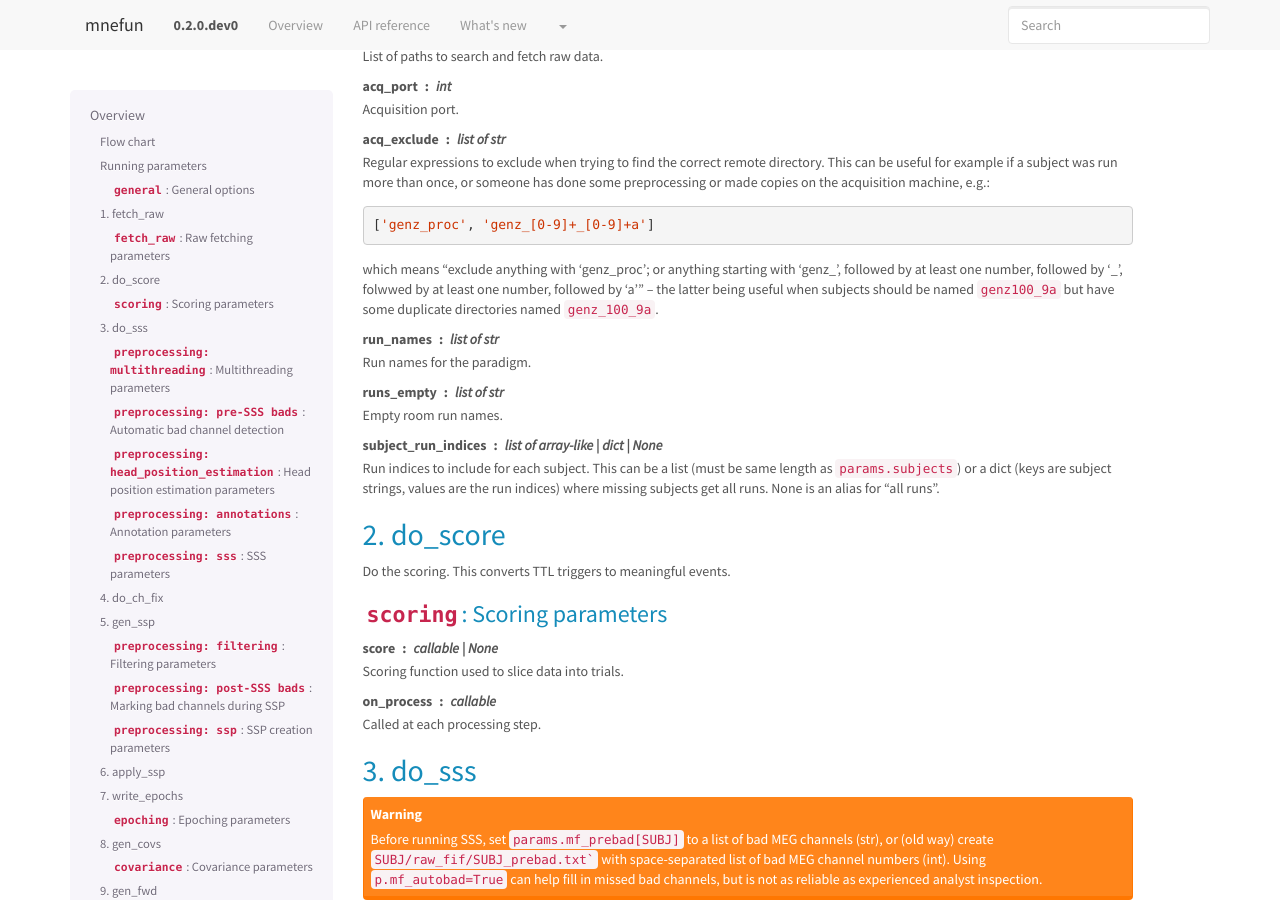
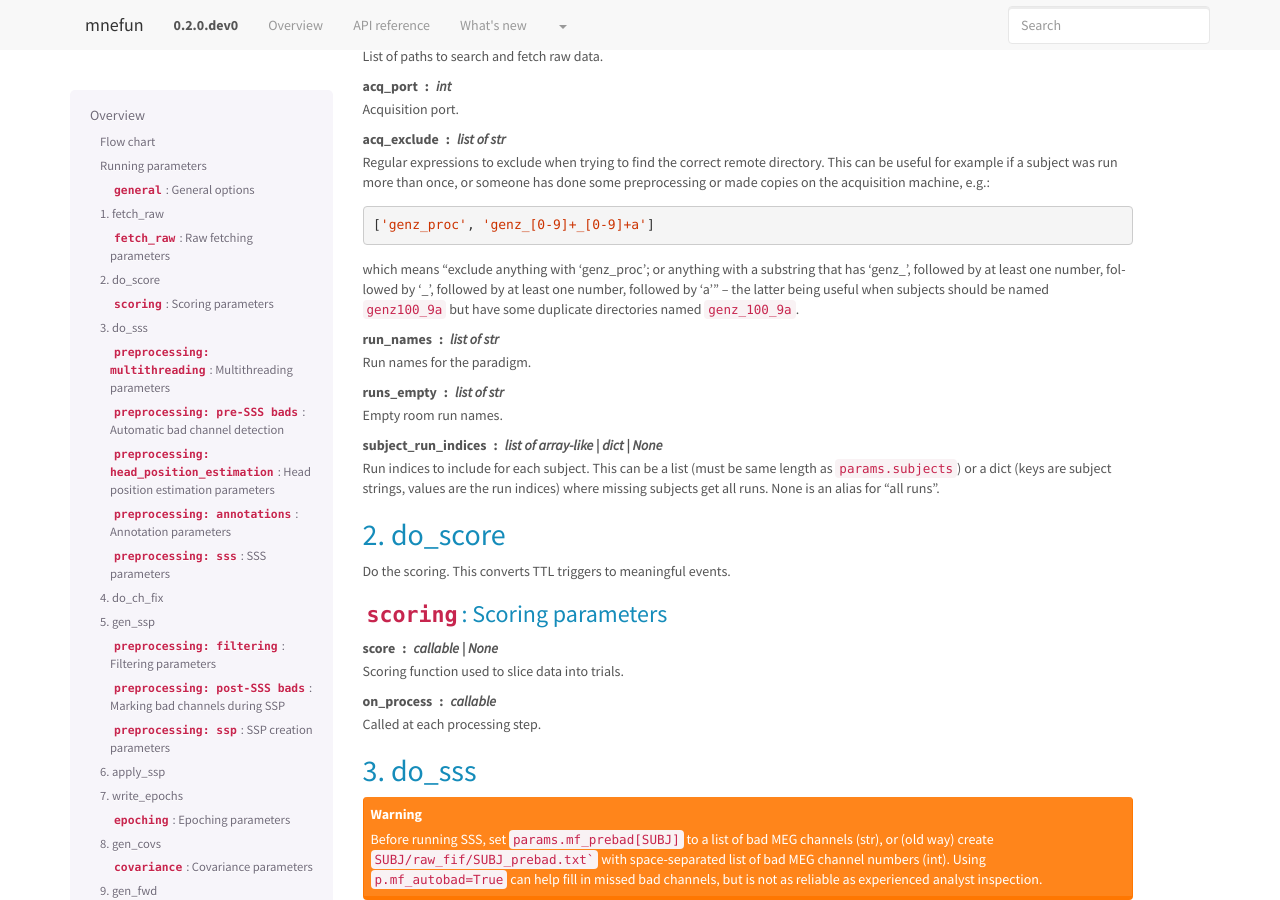
Before and after one commit to LABSN/mnefun, a Sphinx documentation site: the page built from doc/overview.rst, in a window 1280 px wide and 900 px high, scrolled down 2206 px. Built offline with Sphinx 7.4.7, drawn with Linux system fonts in a browser that asks for light colours; cross-references to code outside the pages are shown as plain code.

Commit message:
FIX: Wording

```diff
--- a/doc/overview.rst
+++ b/doc/overview.rst
@@ -106,11 +106,11 @@ acq_exclude : list of str
 
         ['genz_proc', 'genz_[0-9]+_[0-9]+a']
 
-    which means "exclude anything with 'genz_proc'; or anything starting with
-    'genz\_', followed by at least one number, followed by '_', folwwed by at
-    least one number, followed by 'a'" -- the latter being useful when subjects
-    should be named ``genz100_9a`` but have some duplicate directories named
-    ``genz_100_9a``.
+    which means "exclude anything with 'genz_proc'; or anything with a
+    substring that has 'genz\_', followed by at least one number, followed by
+    '_', followed by at least one number, followed by 'a'" -- the latter being
+    useful when subjects should be named ``genz100_9a`` but have some duplicate
+    directories named ``genz_100_9a``.
 run_names : list of str
     Run names for the paradigm.
 runs_empty : list of str
```
